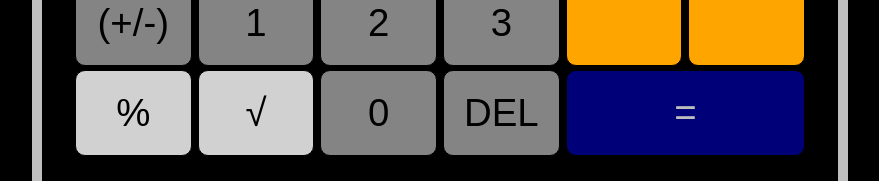
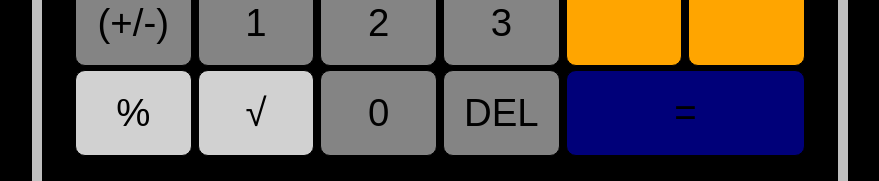
Before and after one commit to AlexAAguila/Calculator, a React (Vite) app in the folder calculator/: page / in a window 1280 px wide. Shown: the part 664-845 px from the top of the page, without its empty margins (200-1079 px from the left). Built offline with nearby package versions, Linux system fonts and the light colour scheme.

Commit message:
final-changes

```diff
--- a/calculator/package.json
+++ b/calculator/package.json
@@ -22,5 +22,8 @@
     "eslint-plugin-react-hooks": "^4.6.0",
     "eslint-plugin-react-refresh": "^0.4.4",
     "vite": "^5.0.0"
-  }
+  },
+  "contributors": [
+    "Amanda Mar", "Alex Aguilar", "Yurii"
+  ]
 }
--- a/calculator/src/styles.css
+++ b/calculator/src/styles.css
@@ -59,7 +59,7 @@ body {
     grid-column: 6;
     grid-column: span 2;
     background-color: rgba(0, 0, 255, 0.473);
-    color:rgb(189, 189, 189);
+    color:rgb(0, 0, 0);
 
 }
 /* .div-DEL {
```
